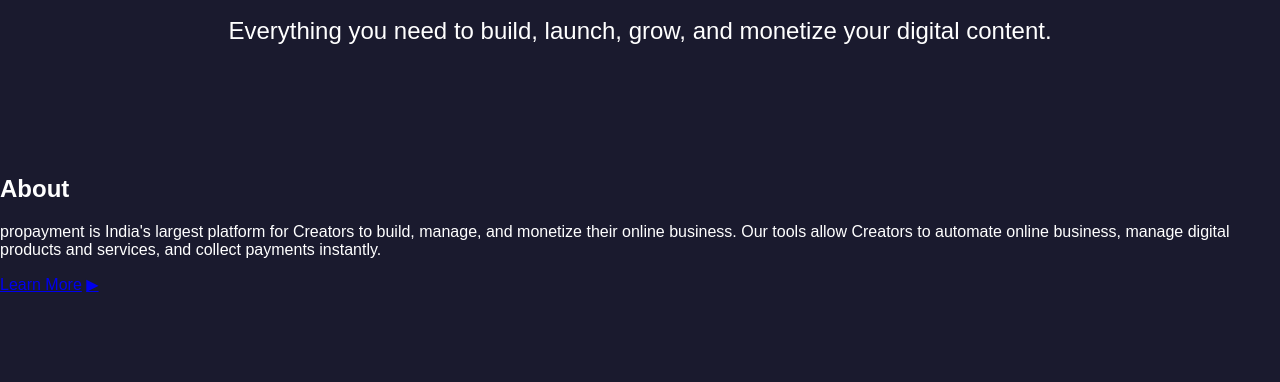
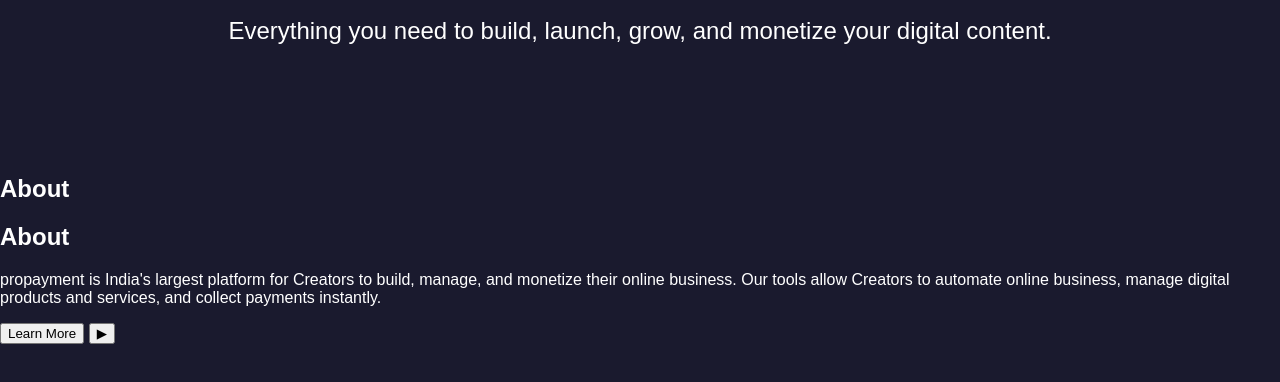
Before and after one commit to propayment66/payment, a plain HTML site: page index.html in a window 1280 px wide. Shown: the part 276-658 px from the top of the page. Drawn offline with Linux system fonts and the light colour scheme.

Commit message:
added  index.html

```diff
--- a/index.html
+++ b/index.html
@@ -28,13 +28,11 @@
     </div>
     <section class="about-section">
         <h1>About</h1>
-        <p>
-            propayment is India's largest platform for Creators to build, manage, and monetize their online business.
-            Our tools allow Creators to automate online business, manage digital products and services, and collect payments instantly.
-        </p>
+        <h2>About</h2>
+        <p>propayment is India's largest platform for Creators to build, manage, and monetize their online business. Our tools allow Creators to automate online business, manage digital products and services, and collect payments instantly.</p>
         <div class="buttons">
-            <a href="#" class="btn learn-more">Learn More</a>
-            <a href="#" class="btn play-button">▶</a>
+            <button class="learn-more">Learn More</button>
+            <button class="play-button">&#9654;</button>
         </div>
     </section>
     <script src="script.js"></script>
```
